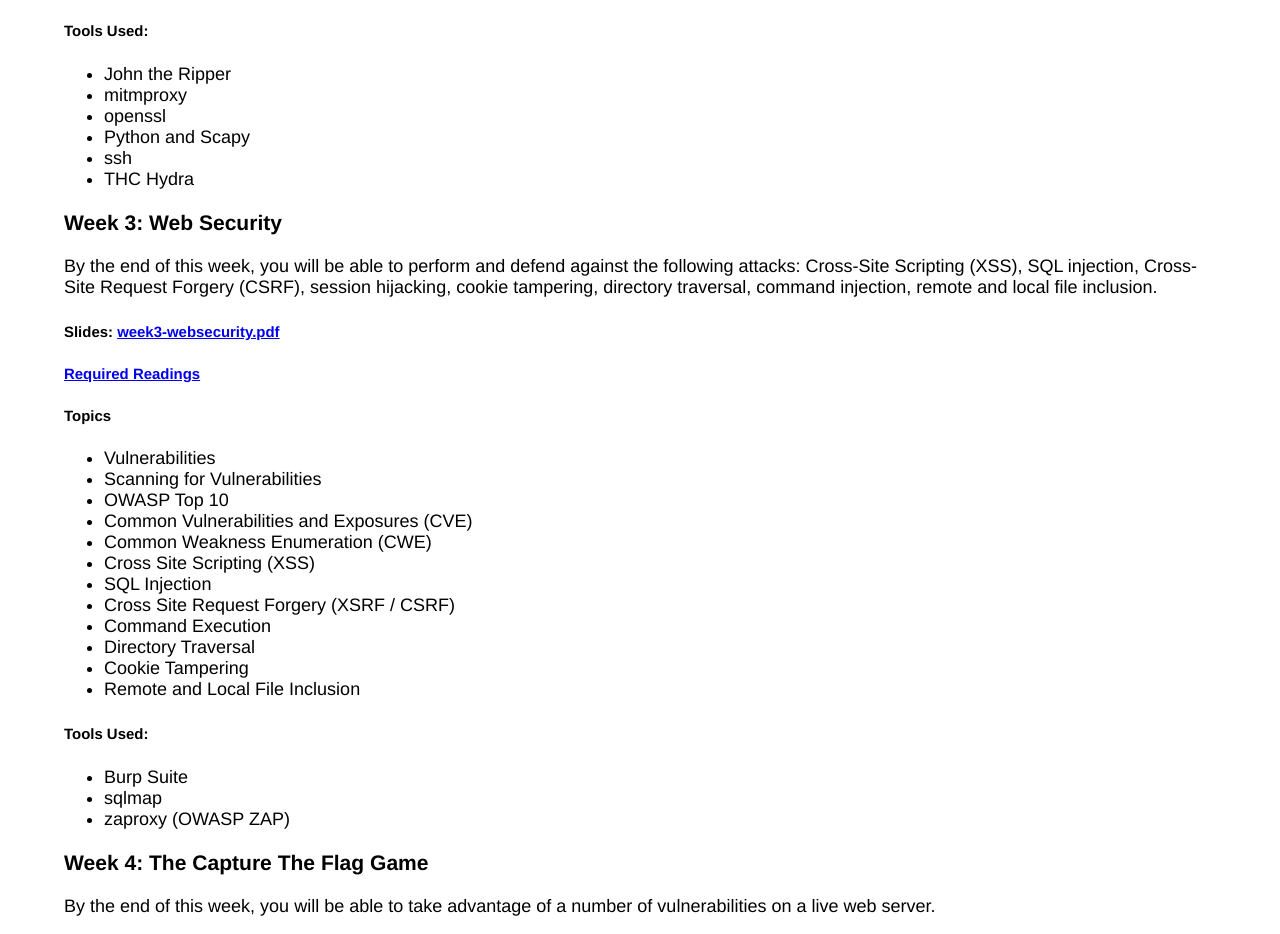
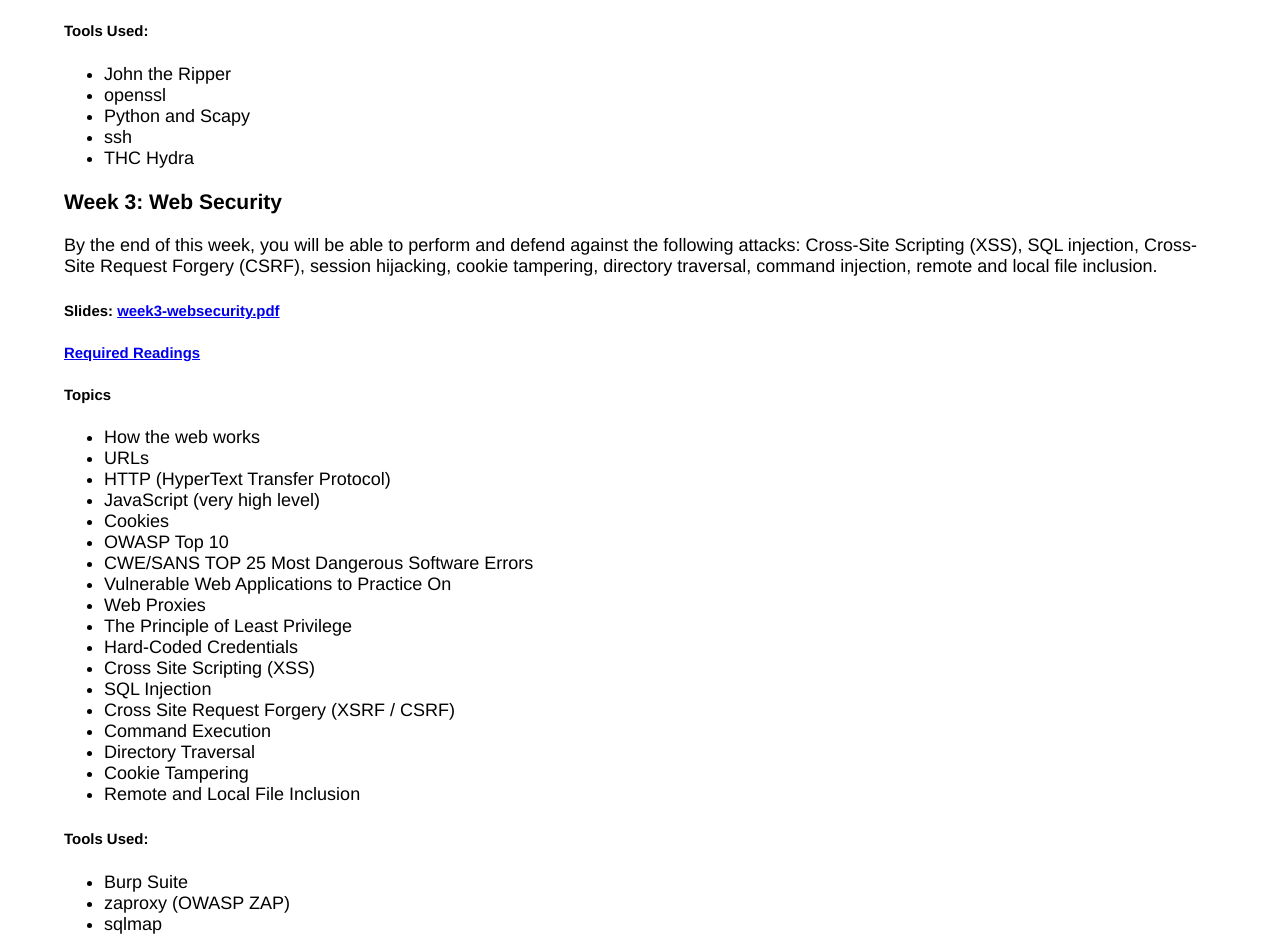
Before and after one commit to yasinovskyy/DefenseAgainstTheDarkArts, a plain HTML site: page index-summer.html in a window 1280 px wide. Shown: the part 2346-3280 px from the top of the page. Drawn offline with Linux system fonts and the light colour scheme.

Commit message:
Updated topics for Week 3: Web Security

```diff
--- a/index-summer.html
+++ b/index-summer.html
@@ -113,7 +113,6 @@
 <h5>Tools Used:</h5>
 <ul>
 <li>John the Ripper</li>
-<li>mitmproxy</li>
 <li>openssl</li>
 <li>Python and Scapy</li>
 <li>ssh</li>
@@ -128,11 +127,17 @@
 
 <h5>Topics</h5>
 <ul>
-<li>Vulnerabilities</li>
-<li>Scanning for Vulnerabilities</li>
+<li>How the web works</li>
+<li>URLs</li>
+<li>HTTP (HyperText Transfer Protocol)</li>
+<li>JavaScript (very high level)</li>
+<li>Cookies</li>
 <li>OWASP Top 10</li>
-<li>Common Vulnerabilities and Exposures (CVE)</li>
-<li>Common Weakness Enumeration (CWE)</li>
+<li>CWE/SANS TOP 25 Most Dangerous Software Errors</li>
+<li>Vulnerable Web Applications to Practice On</li>
+<li>Web Proxies</li>
+<li>The Principle of Least Privilege</li>
+<li>Hard-Coded Credentials</li>
 <li>Cross Site Scripting (XSS)</li>
 <li>SQL Injection</li>
 <li>Cross Site Request Forgery (XSRF / CSRF)</li>
@@ -145,8 +150,8 @@
 <h5>Tools Used:</h5>
 <ul>
 <li>Burp Suite</li>
+<li>zaproxy (OWASP ZAP)</li>
 <li>sqlmap</li>
-<li>zaproxy (OWASP ZAP)</li>
 </ul>
 
 <h3>Week 4: The Capture The Flag Game</h3>
```
Also changed, not shown: index.html (+11 -6 lines).
